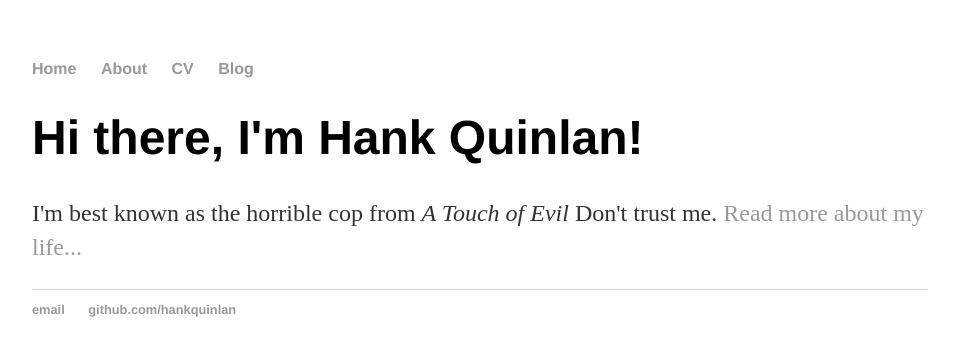
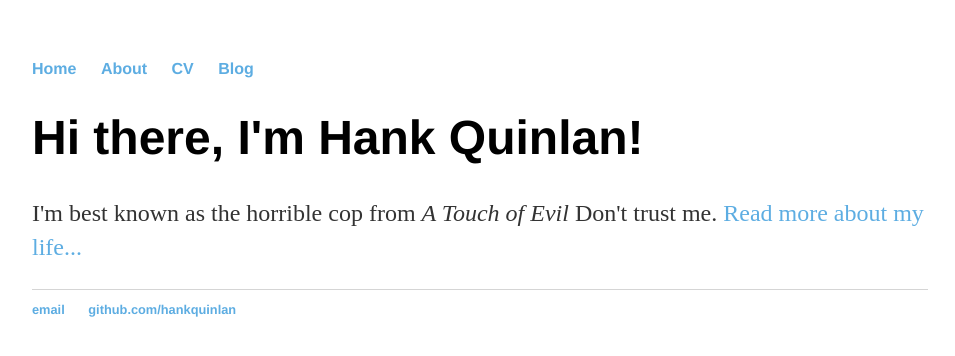
Before and after one commit to Claudiusthefool/claudius.github.io, a Jekyll site: the page built from index.html, in a window 1280 px wide. Shown: the top 356 px of the page, without its empty margins (160-1115 px from the left). Built offline with Jekyll 4.4.1, drawn with Linux system fonts in a browser that asks for light colours.

Commit message:
Update main.css

```diff
--- a/css/main.css
+++ b/css/main.css
@@ -14,7 +14,7 @@ nav ul li, footer ul li {
 }
 a {
     text-decoration: none;
-    color: #999;
+    color: #5DADE2;
 }
 a:hover {
     text-decoration: underline;
```
